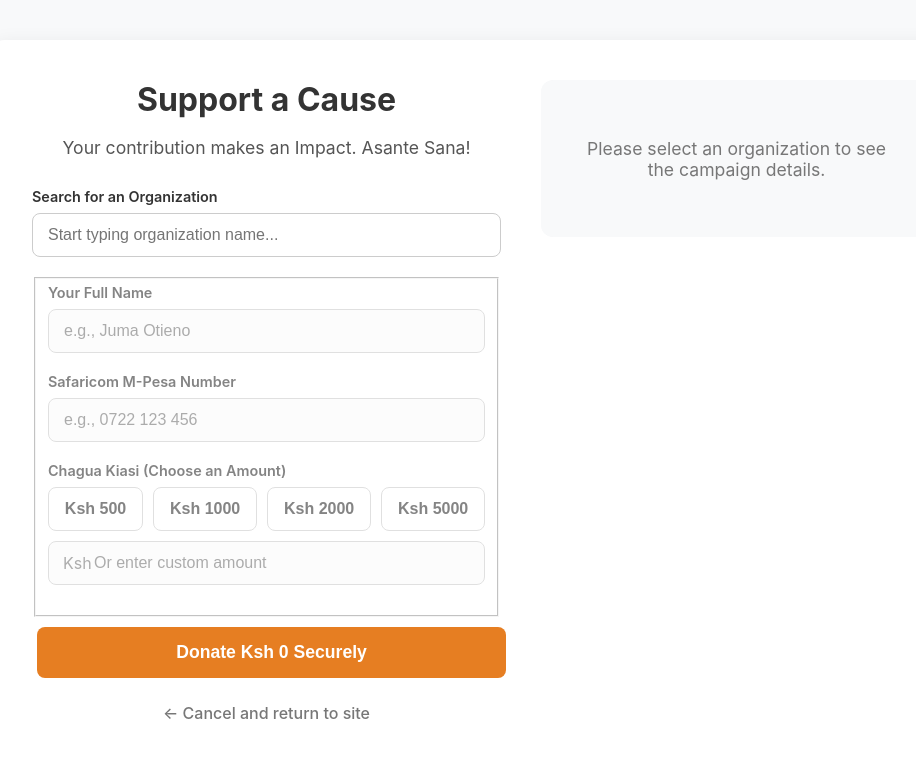
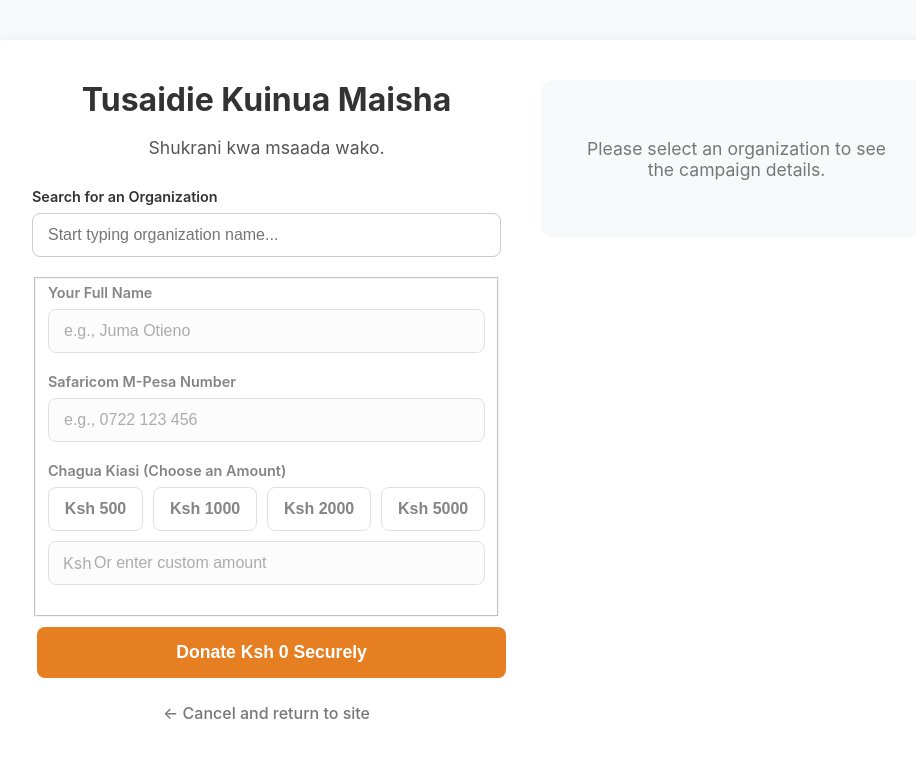
Before and after one commit to SebastianO6/Donation-System, a React (Create React App) app: page / in a window 1280 px wide. Both pictures are taken after a click on the button "Find a Harambee to Support". Shown: the top 758 px of the page, without its empty margins (158-1074 px from the left). Built offline with nearby package versions, Linux system fonts and the light colour scheme.

Commit message:
Localised language

```diff
--- a/src/components/UserPayment.jsx
+++ b/src/components/UserPayment.jsx
@@ -96,8 +96,8 @@ function UserPayment({ navigateTo }) {
       <div className='form-card donation-page-card'>
         <div className='donation-form-layout'>
           <div className='form-section'>
-            <h2>Support a Cause</h2>
-            <p className='form-subheading'>Your contribution makes an Impact. Asante Sana!</p>
+            <h2>Tusaidie Kuinua Maisha</h2>
+            <p className='form-subheading'>Shukrani kwa msaada wako.</p>
 
             <form onSubmit={handleSubmit}>
               <div className='form-group search-container'>
```
